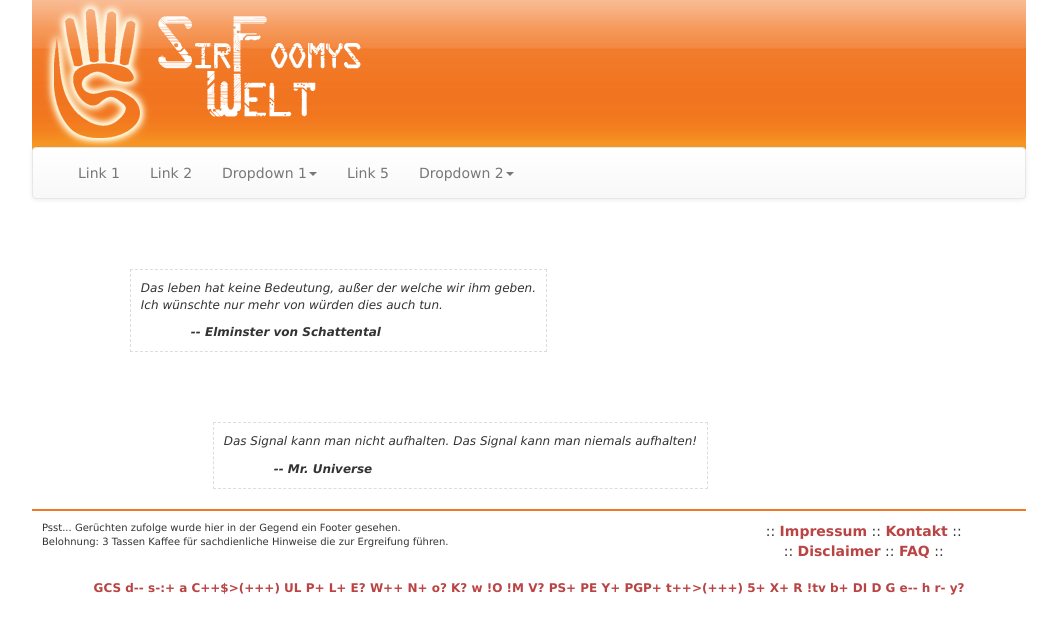
After one commit to Foomy/sirfoomy, a PHP site: page /templates/home.phtml in a window 1280 px wide. The commit adds this page. Shown: the top 634 px of the page, without its empty margins (111-1168 px from the left). Run offline with PHP 8.4, Linux system fonts and the light colour scheme.

Commit message:
Start page template added.

```diff
--- a/public/skins/default/css/main.css
+++ b/public/skins/default/css/main.css
@@ -39,6 +42,22 @@ footer .geek-code-block {
   font-size: 1.2rem;
 }
 
+
+/* 3. start page (home) */
+#home blockquote {
+  display: inline-block;
+  border: dashed 1px #ddd;
+  margin-top: 50px;
+  padding: 10px;
+  font-size: 1.2rem;
+  font-style: italic;
+}
+
+  #home blockquote .quote-author {
+    padding: 10px 0 0 0;
+    font-weight: bold;
+    text-indent: 50px;
+  }
 
 /* 3. impress */
 #impress address {
--- /dev/null
+++ b/public/templates/home.phtml
@@ -0,0 +1,26 @@
+<?php require_once 'header.phtml'; ?>
+<?php require_once 'main-navigation.phtml'; ?>
+
+<div id="content">
+  <div id="home">
+    <div class="row">
+      <div class="col-sm-6 col-sm-offset-1">
+        <blockquote class="elminster">
+          Das leben hat keine Bedeutung, außer der welche wir ihm geben.<br>
+          Ich wünschte nur mehr von würden dies auch tun.
+          <div class="quote-author">-- Elminster von Schattental</div>
+        </blockquote>
+      </div>
+    </div>
+    <div class="row">
+      <div class="col-sm-7 col-sm-offset-2">
+        <blockquote class="mr-universe">
+          Das Signal kann man nicht aufhalten. Das Signal kann man niemals aufhalten!
+          <div class="quote-author">-- Mr. Universe</div>
+        </blockquote>
+      </div>
+    </div>
+  </div>
+</div>
+
+<?php require_once 'footer.phtml'; ?>
```
Also changed, not shown: other parts of public/skins/default/css/main.css (+58 -2 lines).
